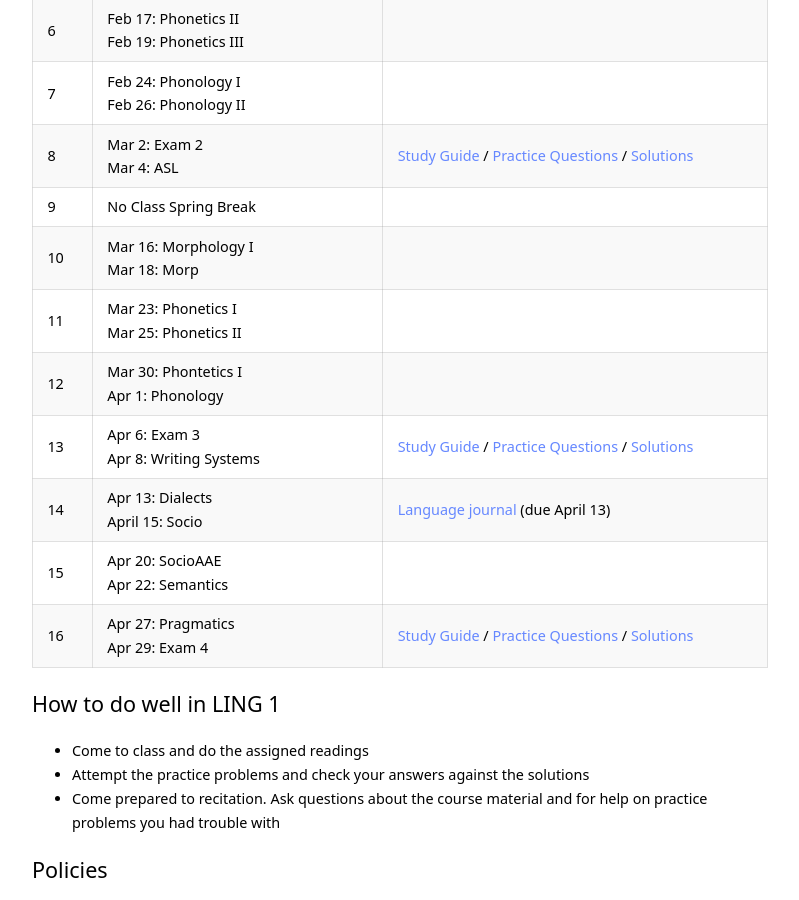
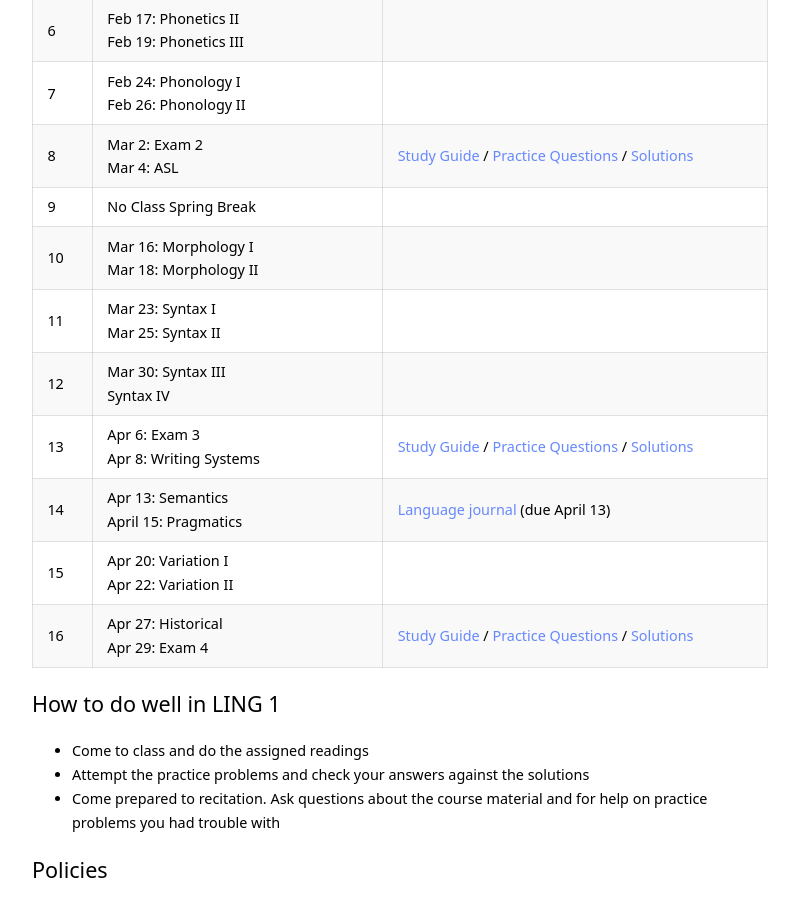
Before and after one commit to kschuler/ling001, a Jekyll site: the page built from index.md, in a window 1280 px wide and 900 px high, scrolled down 1976 px. Shown: the whole window, without its empty margins (240-1039 px from the left). Built offline with Jekyll 4.4.1, drawn with Linux system fonts in a browser that asks for light colours.

Commit message:
index.md updated from https://stackedit.io/

```diff
--- a/index.md
+++ b/index.md
@@ -56,13 +56,13 @@ Wk  | Topic | Readings & Resources
 7 | Feb 24: Phonology I<br>Feb 26: Phonology II |
 8 | Mar 2: **Exam 2** <br>Mar 4: ASL| [Study Guide](not-yet) / [Practice Questions](not-yet) / [Solutions](not-yet)
 9 | **No Class Spring Break** |
-10 | Mar 16: Morphology I<br>Mar 18: Morp |
-11 | Mar 23: Phonetics I<br>Mar 25: Phonetics II |
-12 | Mar 30: Phontetics I<br> Apr 1: Phonology |
+10 | Mar 16: Morphology I<br>Mar 18: Morphology II |
+11 | Mar 23: Syntax I<br>Mar 25: Syntax II |
+12 | Mar 30: Syntax III<br> Syntax IV |
 13 | Apr 6: **Exam 3**<br> Apr 8: Writing Systems | [Study Guide](not-yet) / [Practice Questions](not-yet) / [Solutions](not-yet)
-14 | Apr 13: Dialects<br>April 15: Socio | [Language journal](resources/language-journal-assignment) (due April 13)
-15 | Apr 20:  SocioAAE<br> Apr 22: Semantics|
-16 | Apr 27: Pragmatics<br>Apr 29: **Exam 4** | [Study Guide](not-yet) / [Practice Questions](not-yet) / [Solutions](not-yet)
+14 | Apr 13: Semantics<br>April 15: Pragmatics | [Language journal](resources/language-journal-assignment) (due April 13)
+15 | Apr 20:  Variation I<br> Apr 22: Variation II|
+16 | Apr 27: Historical<br>Apr 29: **Exam 4** | [Study Guide](not-yet) / [Practice Questions](not-yet) / [Solutions](not-yet)
 
 ## How to do well in LING 1
 - Come to class and do the assigned readings
```
Also changed, not shown: other parts of index.md (+1 -1 lines).
